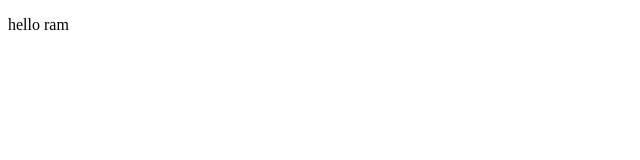
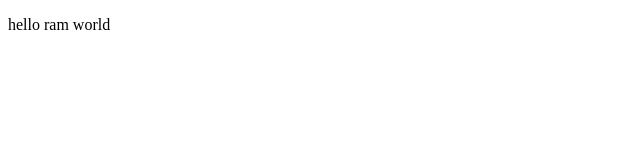
Before and after one commit to ramkumarraja753-lang/git_class, a plain HTML site: page index.html in a window 1280 px wide. Shown: the full height of the page, 0-640 px from the left. Drawn offline with Linux system fonts and the light colour scheme.

Commit message:
Update greeting in index.html

```diff
--- a/index.html
+++ b/index.html
@@ -6,7 +6,7 @@
     <title>Document</title>
 </head>
 <body>
-    <p>hello ram</p>
+    <p>hello ram world</p>
 
 </body>
 </html>
```
